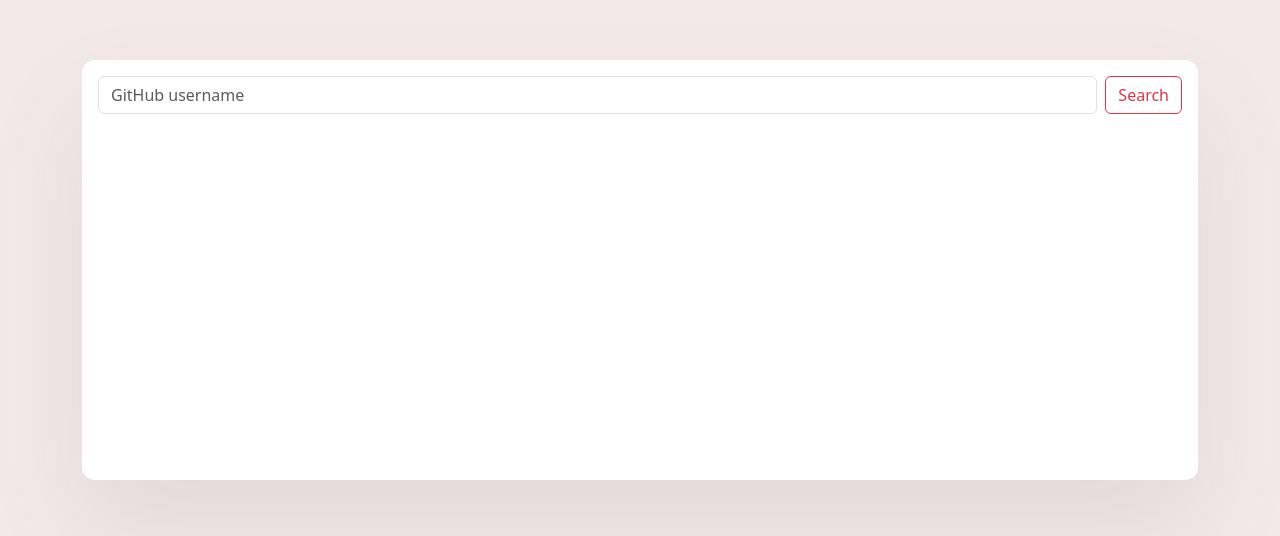
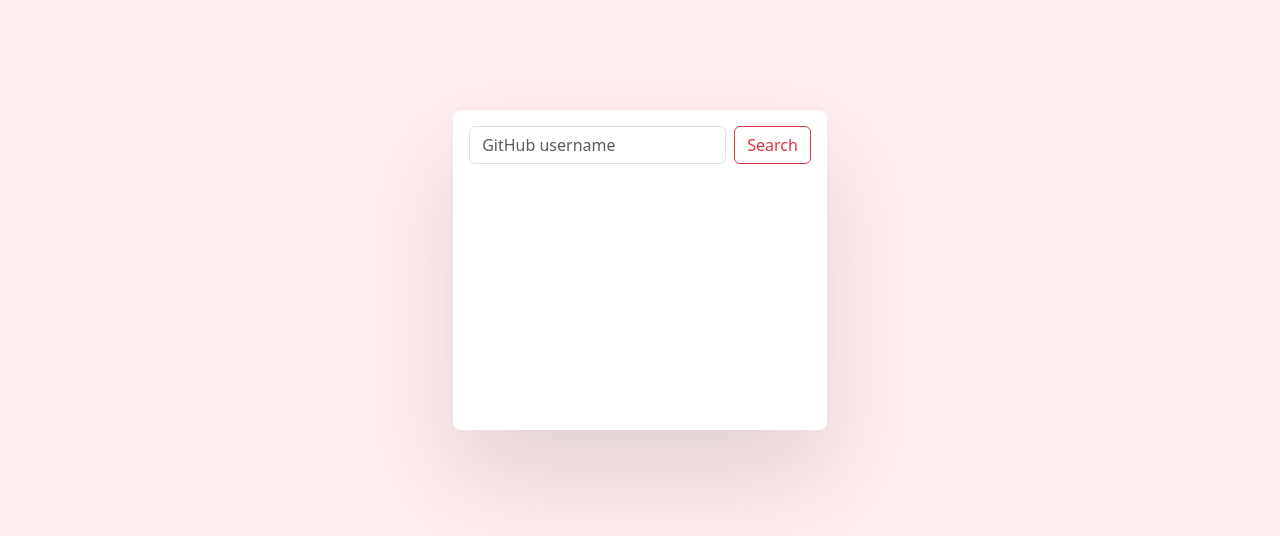
Before and after one commit to nirajgiriXD/github-score, a plain HTML site: page index.html in a window 1280 px wide. Shown: the part 130-666 px from the top of the page. Drawn offline with nearby package versions, Linux system fonts and the light colour scheme.

Commit message:
Add box-shadow, color, img height, link decoration

```diff
--- a/style.css
+++ b/style.css
@@ -18,8 +18,22 @@ html {
 body {
     width: 100%;
     height: 100vh;
-    background-color: #F3E8EA;
+    background-color: #fee;
 }
+
+input:focus,
+input:active {
+    box-shadow: none !important;
+    border: 1px solid #ddd !important;
+}
+
+a {
+    text-decoration: none;
+    font-size: 14px;
+}
+
+
+/* Flex Box */
 
 .flex-container {
     height: 100vh;
@@ -29,9 +43,16 @@ body {
 }
 
 .flex-box {
-    min-height: 420px;
-    width: 100%;
+    min-height: 320px;
+    max-width: 400px;
     background-color: #fff;
-    border-radius: 13px;
-    box-shadow: rgba(89, 89, 89, 0.1) 0px 48px 100px 0px;
+    border-radius: 8px;
+    box-shadow: rgba(55, 55, 55, 0.15) 0px 48px 100px 0px;
 }
+
+
+/* User Profile */
+
+#gh-user-profile-img {
+    height: 150px;
+}
```
